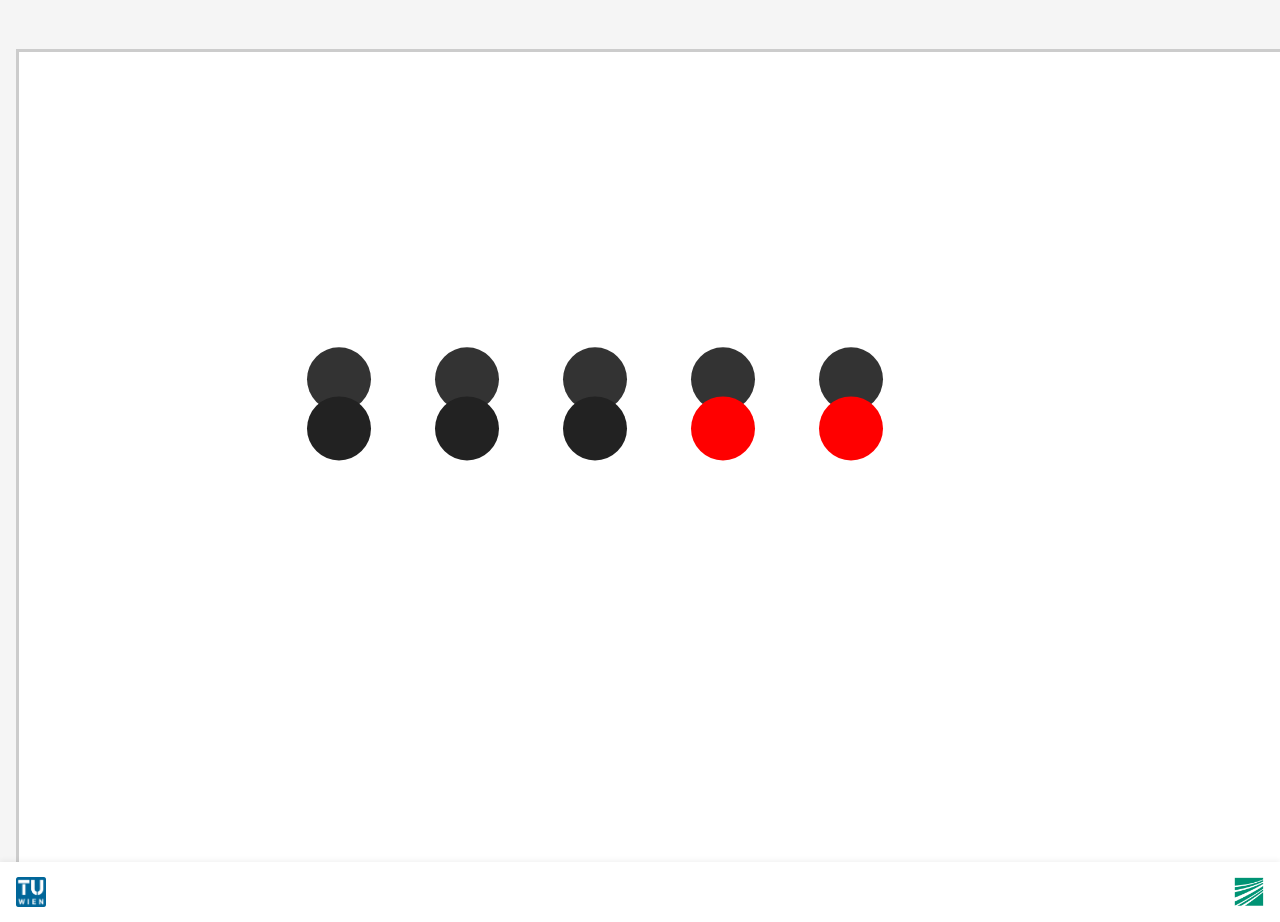
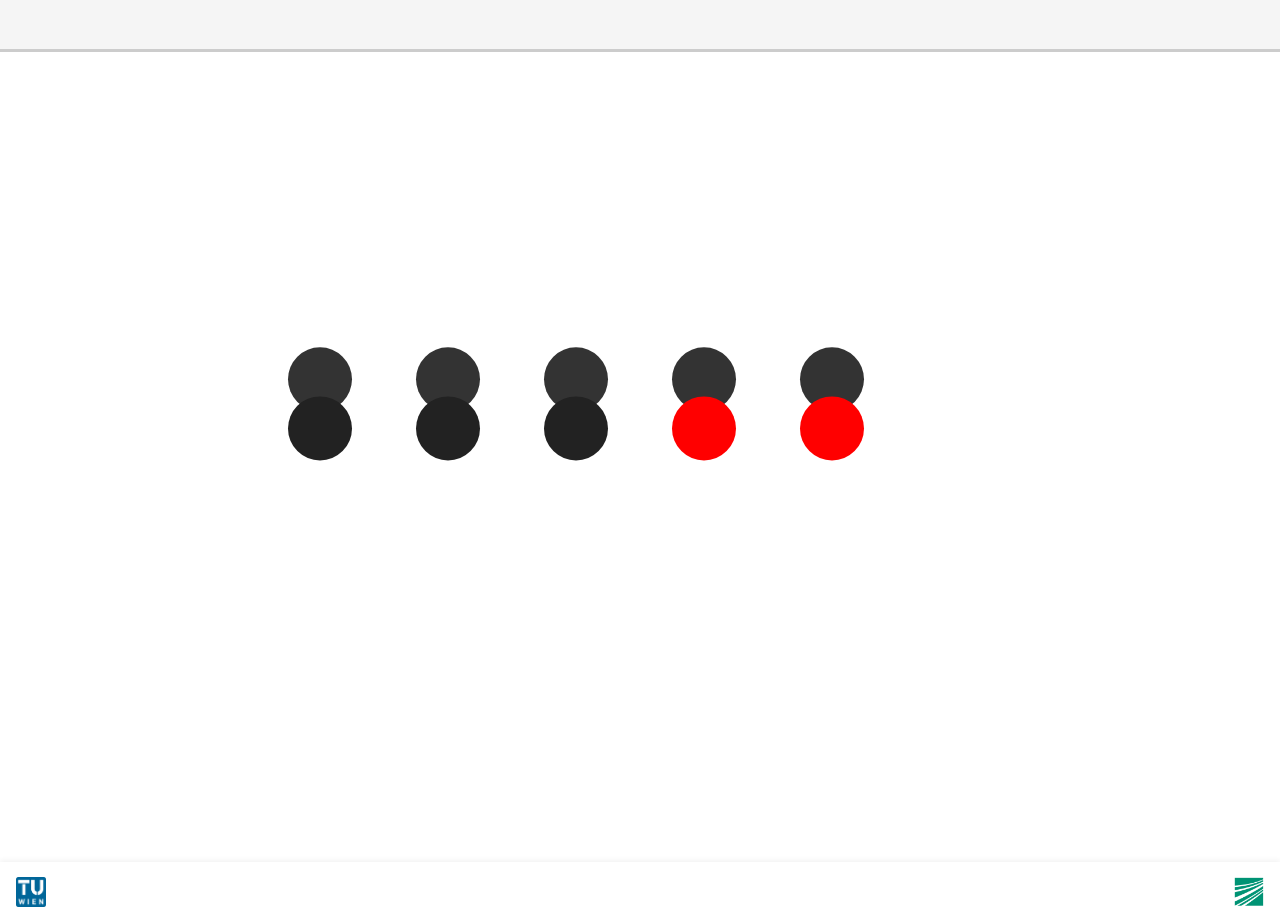
Before and after one commit to George-beep-ops/quiz-app-flask, a Flask app: template templates/minigame_1.html in a window 1280 px wide. Shown: the part 60-982 px from the top of the page. Run offline with Flask 3, Linux system fonts and the light colour scheme; the template is opened without the code that fills it, so the values that code supplies are empty.

Commit message:
Update: neue Bilder, HTML und Python-Dateien für Minispiel 5

```diff
--- a/templates/minigame_1.html
+++ b/templates/minigame_1.html
@@ -14,13 +14,13 @@
   }
   canvas {
     display: block;
-    margin: 0 auto;
+    width: 100vw;
+    height: 100vh;
     background-color: #ffffff;
     border: 3px solid #ccc;
     touch-action: none;
   }
 </style>
-
 {% endblock %}
 
 {% block content %}
@@ -35,7 +35,7 @@
 const canvas = document.getElementById("gameCanvas");
 const ctx = canvas.getContext("2d");
 
-// Für Retina-Displays (scharfes Rendering)
+// Retina-Optimierung: internes Canvas größer, aber sichtbare Fläche gleich
 const dpr = window.devicePixelRatio || 1;
 canvas.width = window.innerWidth * dpr;
 canvas.height = window.innerHeight * dpr;
@@ -43,7 +43,8 @@ canvas.style.width = window.innerWidth + "px";
 canvas.style.height = window.innerHeight + "px";
 ctx.scale(dpr, dpr);
 
-
+const logicalWidth = window.innerWidth;
+const logicalHeight = window.innerHeight;
 
 const carImg = new Image();
 carImg.src = "{{ url_for('static', filename='car.png') }}";
@@ -51,24 +52,24 @@ carImg.src = "{{ url_for('static', filename='car.png') }}";
 const finishImg = new Image();
 finishImg.src = "{{ url_for('static', filename='ziellinie.png') }}";
 
-const initialCarWidth = canvas.width * 0.15;
-const initialCarHeight = canvas.height * 0.15;
+const initialCarWidth = logicalWidth * 0.15;
+const initialCarHeight = logicalHeight * 0.15;
 const aspectRatio = initialCarWidth / initialCarHeight;
 
 const car = {
   width: initialCarWidth,
   height: initialCarHeight,
-  x: canvas.width / 2 - initialCarWidth / 2,
-  y: canvas.height * 0.5 - initialCarHeight / 2
+  x: logicalWidth / 2 - initialCarWidth / 2,
+  y: logicalHeight * 0.5 - initialCarHeight / 2
 };
 
 const labels = [...Array(30).keys()].map(i => "Begriff " + (i + 1));
 const goodWords = labels.slice(0, 15);
 const getNewObject = label => ({
-  x: Math.random() * (canvas.width - 80),
-  y: -Math.random() * canvas.height * 2,
+  x: Math.random() * (logicalWidth - 80),
+  y: -Math.random() * logicalHeight * 2,
   speed: 1.5 + Math.random() * 1.5,
-  radius: canvas.width * 0.05,
+  radius: logicalWidth * 0.05,
   label,
   good: goodWords.includes(label),
   hit: false,
@@ -92,34 +93,34 @@ let gameOver = false;
 let animationPhase = false;
 
 const finishLine = {
-  y: -canvas.height * 0.25,
-  targetY: canvas.height / 2.5,
-  width: canvas.width * 0.8,
-  height: canvas.height * 0.8
+  y: -logicalHeight * 0.25,
+  targetY: logicalHeight / 2.5,
+  width: logicalWidth * 0.8,
+  height: logicalHeight * 0.25
 };
 
 function drawLights() {
-  const totalWidth = canvas.width * 0.5;
+  const totalWidth = logicalWidth * 0.5;
   const spacing = totalWidth / 5;
-  const baseX = canvas.width / 2 - totalWidth / 2;
-  const baseY = canvas.height / 3;
+  const baseX = logicalWidth / 2 - totalWidth / 2;
+  const baseY = logicalHeight / 3;
 
   if (showText) {
     ctx.fillStyle = "#333";
-    ctx.font = `${canvas.width * 0.05}px sans-serif`;
+    ctx.font = `${logicalWidth * 0.05}px sans-serif`;
     ctx.textAlign = "center";
-    ctx.fillText("Bereit?", canvas.width / 2, baseY - 60);
+    ctx.fillText("Bereit?", logicalWidth / 2, baseY - 60);
   }
 
   for (let i = 0; i < 5; i++) {
     ctx.fillStyle = "#333";
     ctx.beginPath();
-    ctx.arc(baseX + i * spacing, baseY, canvas.width * 0.025, 0, Math.PI * 2);
+    ctx.arc(baseX + i * spacing, baseY, logicalWidth * 0.025, 0, Math.PI * 2);
     ctx.fill();
     ctx.closePath();
 
     ctx.beginPath();
-    ctx.arc(baseX + i * spacing, baseY + canvas.height * 0.05, canvas.width * 0.025, 0, Math.PI * 2);
+    ctx.arc(baseX + i * spacing, baseY + logicalHeight * 0.05, logicalWidth * 0.025, 0, Math.PI * 2);
     ctx.fillStyle = lights[i] ? "#ff0000" : "#222";
     ctx.fill();
     ctx.closePath();
@@ -129,7 +130,7 @@ function drawLights() {
 function drawBubblesAndCar() {
   if (touchActive) {
     car.x = touchX - car.width / 2;
-    car.x = Math.max(0, Math.min(canvas.width - car.width, car.x));
+    car.x = Math.max(0, Math.min(logicalWidth - car.width, car.x));
   }
 
   for (let i = 0; i < objects.length; i++) {
@@ -159,7 +160,7 @@ function drawBubblesAndCar() {
       ctx.closePath();
 
       ctx.fillStyle = "#000";
-      ctx.font = `${canvas.width * 0.025}px sans-serif`;
+      ctx.font = `${logicalWidth * 0.025}px sans-serif`;
       ctx.textAlign = "center";
       ctx.fillText(obj.label, 0, 5);
       ctx.restore();
@@ -181,18 +182,18 @@ function drawBubblesAndCar() {
 }
 
 function drawFinishAnimation() {
-  if (car.width < canvas.width * 0.18) {
+  if (car.width < logicalWidth * 0.18) {
     car.width += 1.2;
     car.height = car.width / aspectRatio;
-    car.x = canvas.width / 2 - car.width / 2;
+    car.x = logicalWidth / 2 - car.width / 2;
   }
-  if (car.y > canvas.height / 2 - car.height / 2) {
+  if (car.y > logicalHeight / 2 - car.height / 2) {
     car.y -= 2.8;
   }
   if (finishLine.y < finishLine.targetY) {
     finishLine.y += 2.8;
   }
-  ctx.drawImage(finishImg, canvas.width / 2 - finishLine.width / 2, finishLine.y, finishLine.width, finishLine.height);
+  ctx.drawImage(finishImg, logicalWidth / 2 - finishLine.width / 2, finishLine.y, finishLine.width, finishLine.height);
   ctx.drawImage(carImg, car.x, car.y, car.width, car.height);
 
   if (finishLine.y >= finishLine.targetY && car.y + car.height > 0) {
@@ -204,7 +205,7 @@ function drawFinishAnimation() {
 }
 
 function update() {
-  ctx.clearRect(0, 0, canvas.width, canvas.height);
+  ctx.clearRect(0, 0, logicalWidth, logicalHeight);
   timer++;
 
   if (showLights) {
```
